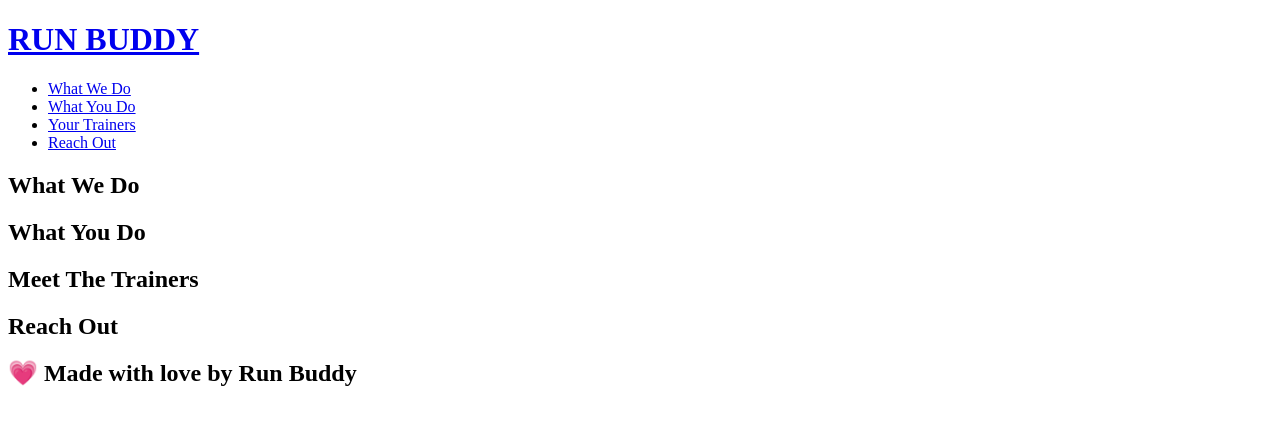
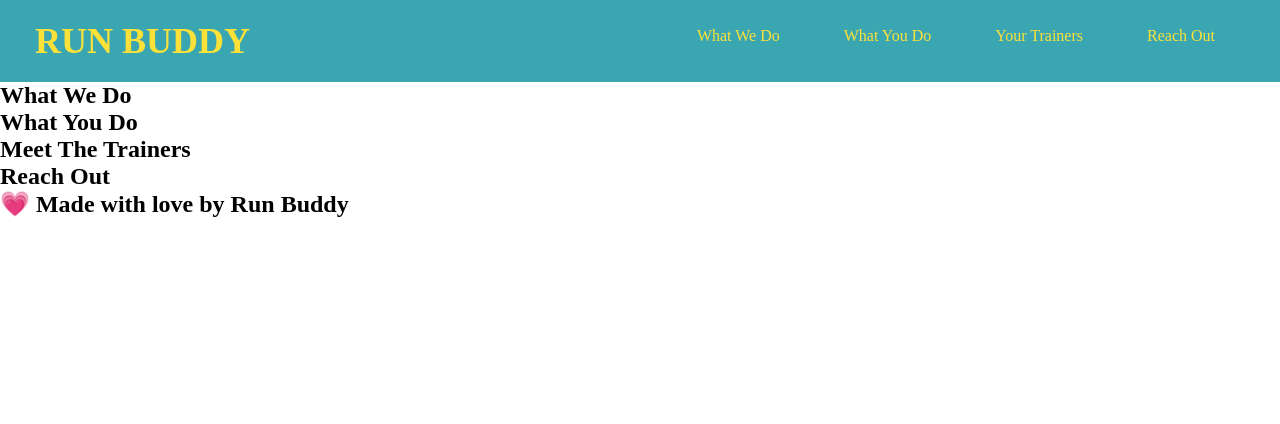
Before and after one commit to Furnacewoods/run-buddy, a plain HTML site: page index.html in a window 1280 px wide. Drawn offline with Linux system fonts and the light colour scheme.

Commit message:
setting up header

```diff
--- /dev/null
+++ b/assets/css/style.css
@@ -0,0 +1,41 @@
+* {
+    margin: 0;
+    padding: 0;
+}
+body {
+    color: #39a6b2
+    font-family: Helevetica, Arial, san-serif;
+}
+
+header {
+    padding: 20px 35px;
+    background-color: #39a6b2;
+}
+
+header h1 {
+    font-weight: bold;
+    font-size: 36px;
+    color: #fce138;
+    margin: 0;
+    display: inline;
+}
+
+header a {
+    text-decoration: none;
+    color:#fce138
+}
+
+header nav {
+    float: right;
+    margin: 7px 0;
+}
+
+header nav ul li {
+    display: inline;
+}
+
+header nav ul li a {
+    margin: 0 30px;
+    font-weight: lighter;
+    font-size: 22;
+}
--- a/index.html
+++ b/index.html
@@ -4,6 +4,7 @@
 <head>
     <meta charset="UTF-8" />
     <title>Running Buddy</title>
+    <link rel="stylesheet" href="./assets/css/style.css" />
 </head>
 
 <body>
@@ -13,11 +14,8 @@
         <a href="/">RUN BUDDY</a>
     </h1>
     <nav>
-    <!-- Unorderd list element -->
-    <ul>
-        <!-- List item element-->
+        <ul>
         <li>
-            <!-- Anchor element -->
             <a href="#what-we-do"> What We Do</a>
         </li>
         <li>
@@ -29,8 +27,7 @@
         <li>
             <a href="#reach-out">Reach Out</a>
         </li>
-    </ul>
-
+        </ul>
     </nav>
 </header>
 
```
Also changed, not shown: style.css (added).
